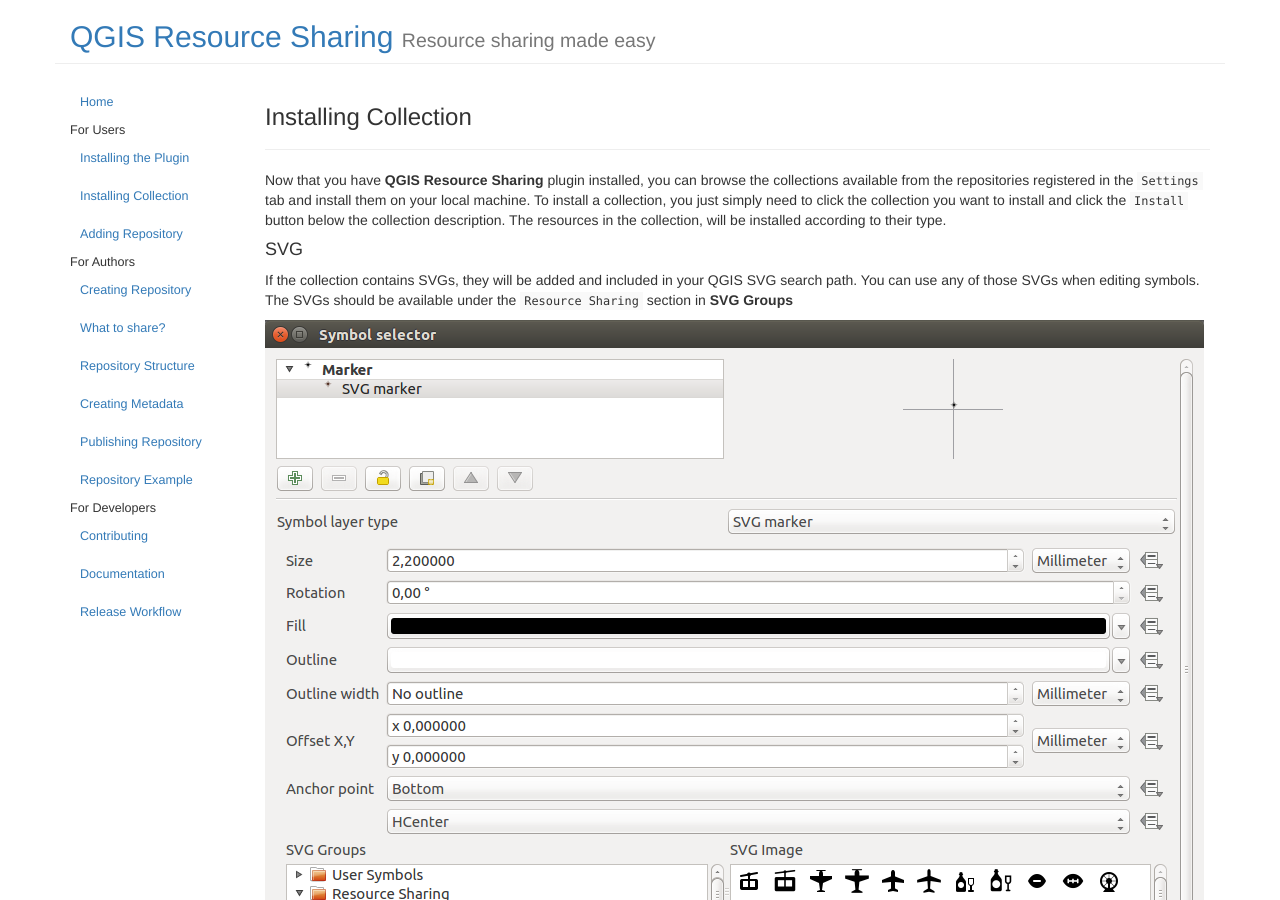
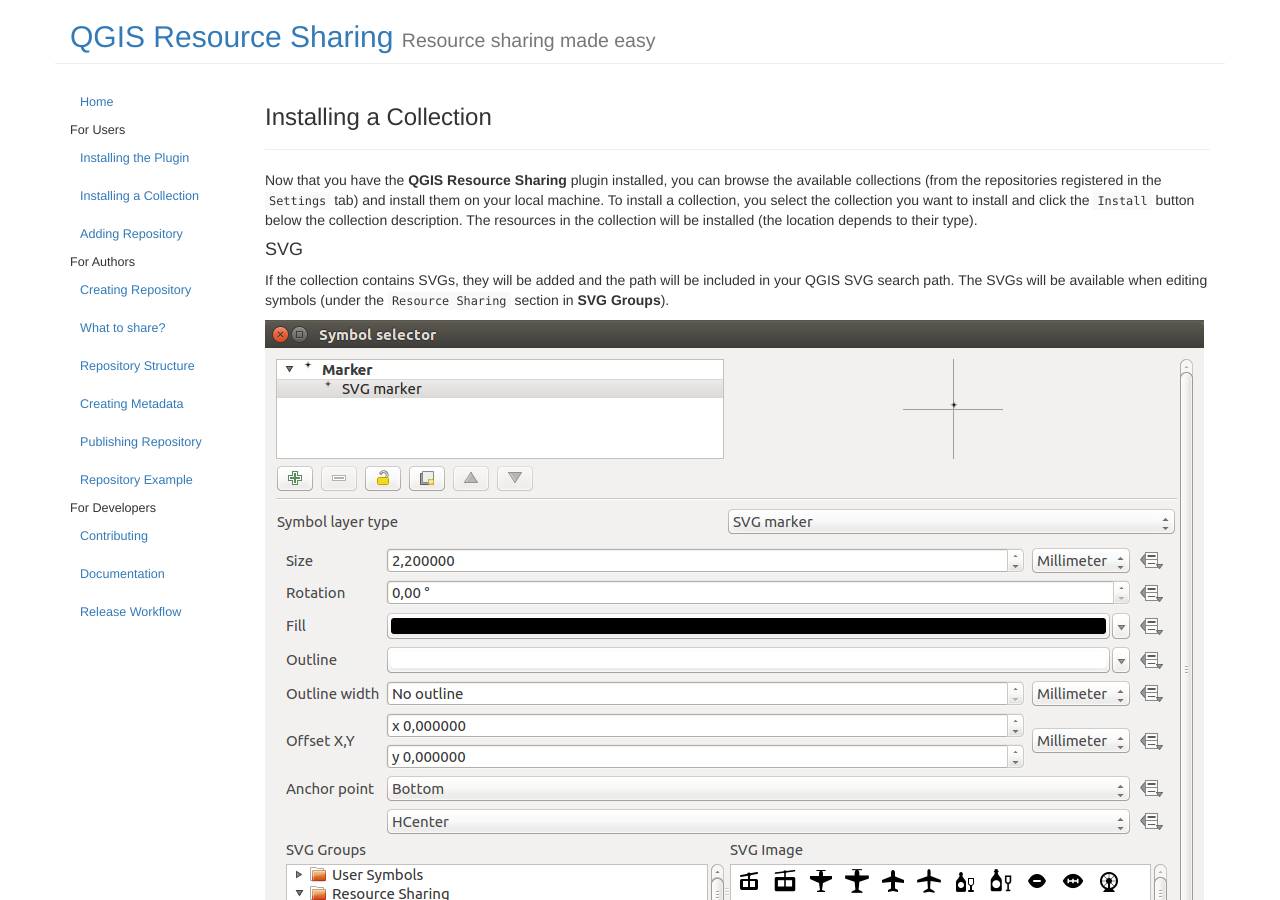
Before and after one commit to QGIS-Contribution/QGIS-ResourceSharing, a Jekyll site: the page built from _posts/2016-08-09-installing-collection.md, in a window 1280 px wide and 900 px high. Built offline with Jekyll 4.4.1, drawn with Linux system fonts in a browser that asks for light colours; some of the changed text lies outside the part shown.

Commit message:
Update 2016-08-09-installing-collection.md

````diff
--- a/_posts/2016-08-09-installing-collection.md
+++ b/_posts/2016-08-09-installing-collection.md
@@ -1,22 +1,23 @@
 ---
 layout: page
-title: "Installing Collection"
+title: "Installing a Collection"
 category: user
 date: 2016-08-09 11:13:13
 order: 2
 ---
-Now that you have **QGIS Resource Sharing** plugin installed, you can browse
-the collections available from the repositories registered in the
-```Settings``` tab and install them on your local machine. To install a
-collection, you just simply need to click the collection you want to install
-and click the ```Install``` button below the collection description. The
-resources in the collection, will be installed according to their type.
+Now that you have the **QGIS Resource Sharing** plugin installed, you can browse
+the available collections (from the repositories registered in the
+```Settings``` tab) and install them on your local machine.
+To install a collection, you select the collection you want to install
+and click the ```Install``` button below the collection description.
+The resources in the collection will be installed (the location depends
+to their type).
 
 #### SVG
-If the collection contains SVGs, they will be added and included in your QGIS
-SVG search path. You can use any of those SVGs when editing symbols.
-The SVGs should be available under the
-```Resource Sharing``` section in **SVG Groups**
+If the collection contains SVGs, they will be added and the path will be
+included in your QGIS SVG search path.
+The SVGs will be available when editing symbols (under the
+```Resource Sharing``` section in **SVG Groups**).
 
 ![SVG Group]({{ site.baseurl }}/assets/svg_group.png)
 
@@ -27,13 +28,14 @@
 ![Style Manager]({{ site.baseurl }}/assets/style_manager.png)
 
 For each symbol XML file, the plugin will create a child group with the same
-name as the XML file. Please click on the tab ```Marker```, ```Line```,
-```Fill```, or ```Color ramp``` to see the items installed from the collection.
+name as the XML file.
+Click on the tab ```Marker```, ```Line```, ```Fill```, or ```Color ramp```
+to see the items installed from the collection.
 
 #### Style
-For QML styles, the plugin will not do anything other than resolving the image
-or SVG paths for you. You can click ```Open folder``` and see where the QML
-style is for later use.
+For QML styles, the plugin will resolve the image or SVG paths for you.
+You can click on the ```Open folder``` button to see where the QML style
+is, for later use.
 
 #### Processing Script
 After the installation, the processing scripts in the collection will be
````
